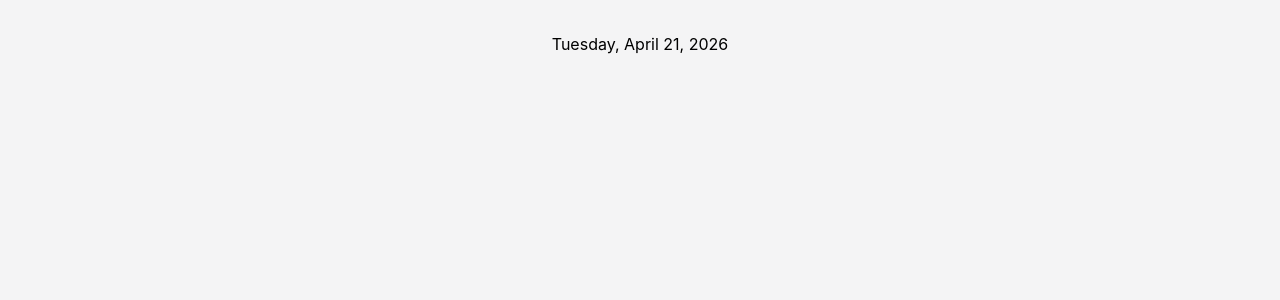
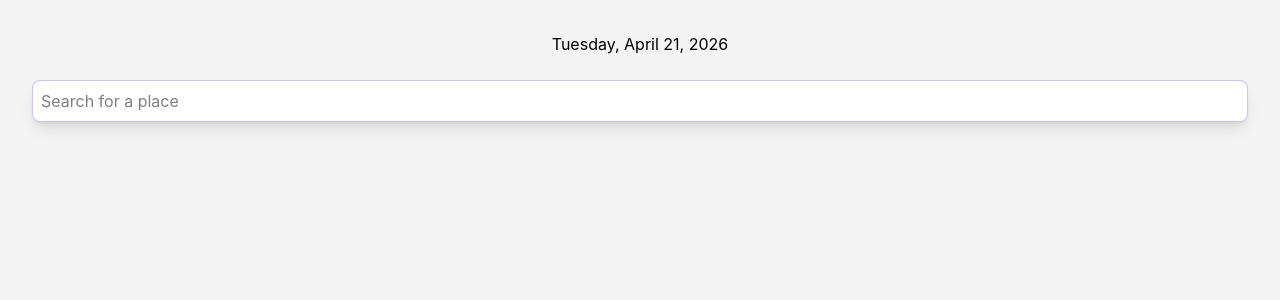
Before and after one commit to adriarodr/weatherapp, a Vue app: page / in a window 1280 px wide. Shown: the top 300 px of the page. Built offline with nearby package versions, Linux system fonts and the light colour scheme.

Commit message:
feat: Add search bar to the app

```diff
--- a/eslint.config.js
+++ b/eslint.config.js
@@ -1,18 +1,16 @@
-import { defineConfig, globalIgnores } from 'eslint/config'
-import globals from 'globals'
-import js from '@eslint/js'
-import pluginVue from 'eslint-plugin-vue'
-import pluginOxlint from 'eslint-plugin-oxlint'
-import skipFormatting from 'eslint-config-prettier/flat'
+import { defineConfig, globalIgnores } from 'eslint/config';
+import globals from 'globals';
+import js from '@eslint/js';
+import pluginVue from 'eslint-plugin-vue';
+import pluginOxlint from 'eslint-plugin-oxlint';
+import skipFormatting from 'eslint-config-prettier/flat';
 
 export default defineConfig([
   {
     name: 'app/files-to-lint',
     files: ['**/*.{vue,js,mjs,jsx}'],
   },
-
   globalIgnores(['**/dist/**', '**/dist-ssr/**', '**/coverage/**']),
-
   {
     languageOptions: {
       globals: {
@@ -20,11 +18,8 @@
       },
     },
   },
-
   js.configs.recommended,
-  ...pluginVue.configs['flat/essential'],
-
+  ...pluginVue.configs['flat/recommended'],
   ...pluginOxlint.buildFromOxlintConfigFile('.oxlintrc.json'),
-
   skipFormatting,
-])
+]);
--- a/package.json
+++ b/package.json
@@ -31,6 +31,7 @@
     "oxlint": "~1.60.0",
     "prettier": "3.8.3",
     "vite": "^8.0.8",
+    "vite-plugin-eslint": "^1.8.1",
     "vite-plugin-vue-devtools": "^8.1.1"
   },
   "engines": {
--- a/src/App.vue
+++ b/src/App.vue
@@ -1,5 +1,13 @@
 <script setup>
-import { RouterLink, RouterView } from 'vue-router'
+import { ref } from "vue";
+import SearchInput from "@/components/SearchInput.vue";
+// import { RouterLink, RouterView } from 'vue-router'
+
+const places = ref([]);
+
+const addPlace = (data) => {
+  places.value.push(data);
+}
 </script>
 
 <template>
@@ -13,5 +21,10 @@
         day: "numeric"
       }) }}
     </div>
+
+    <!-- Search -->
+    <div>
+      <SearchInput @place-data="addPlace" />
+    </div>
   </main>
 </template>
--- /dev/null
+++ b/src/components/SearchInput.vue
@@ -0,0 +1,64 @@
+<script setup>
+import { reactive } from 'vue';
+
+const emit = defineEmits(["place-data"]);
+
+const searchTerm = reactive({
+  query: '',
+  timeout: null,
+  results: null,
+});
+
+const handleSearch = () => {
+  clearTimeout(searchTerm.timeout)
+  searchTerm.timeout = setTimeout(async () => {
+    if (searchTerm.query != "") {
+      const res = await fetch(`http://api.weatherapi.com/v1/search.json?key=0692f7d532d943118e1150141261404&q=${searchTerm.query}`);
+
+      const data = await res.json();
+      searchTerm.results = data
+    } else {
+      searchTerm.results = null
+    }
+  }, 500);
+};
+
+const getWeather = async (id) => {
+  const res = await fetch(`http://api.weatherapi.com/v1/forecast.json?key=0692f7d532d943118e1150141261404&q=id:${id}&days=3&aqi=no&alerts=no`);
+
+  const data = await res.json();
+
+  emit('place-data', data);
+
+  searchTerm.query = "";
+  searchTerm.results = null;
+};
+</script>
+
+<template>
+  <div>
+    <!-- search field -->
+    <form>
+      <div class="bg-white border border-indigo-600/30 rounded-lg shadow-lg flex items-center">
+        <input
+          type="text"
+          placeholder="Search for a place"
+          class="rounded-r-lg p-2 border-0 outline-0 focus:ring-2 focus:ring-indigo-600 ring-inset w-full"
+          v-model="searchTerm.query"
+          @input = "handleSearch"
+        />
+      </div>
+    </form>
+
+    <!-- search suggestions -->
+    <div class="bg-white my-2 rounded-lg shadow-lg">
+      <div v-if="searchTerm.results !== null">
+        <div v-for="place in searchTerm.results" :key="place.id">
+          <button @click="getWeather(place.id)" class="px-3 my-2 hover:text-indigo-600 hover:font-bold w-full text-left">
+            {{ place.name }}, {{ place.region }}, {{ place.country }}
+          </button>
+        </div>
+      </div>
+    </div>
+  </div>
+</template>
```
Also changed, not shown: 1 other file (tests, documents, lock files or other folders).
